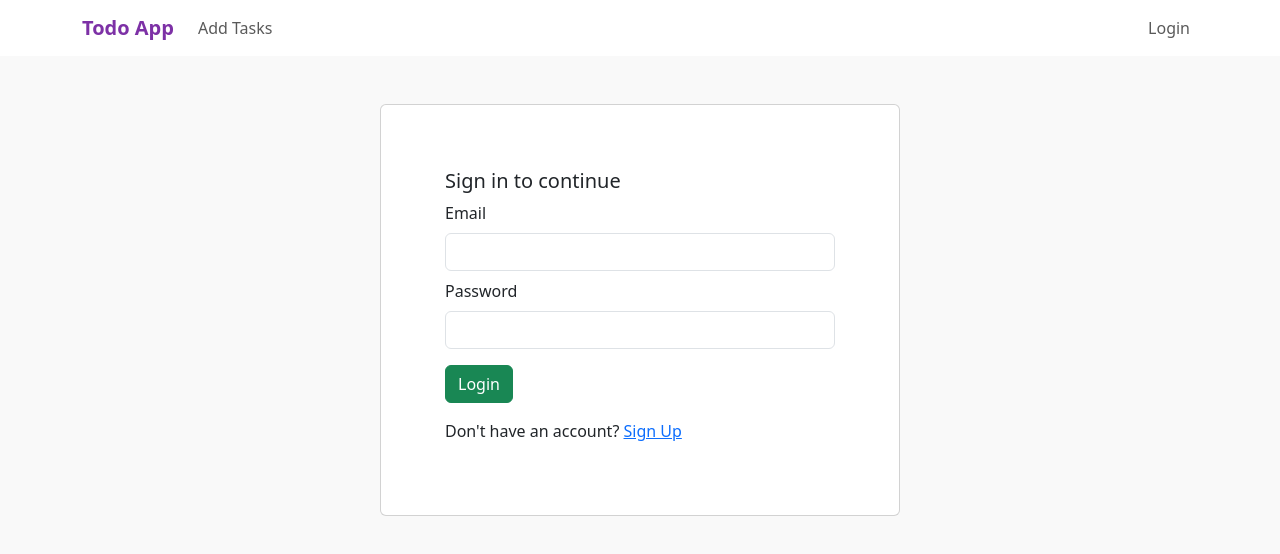
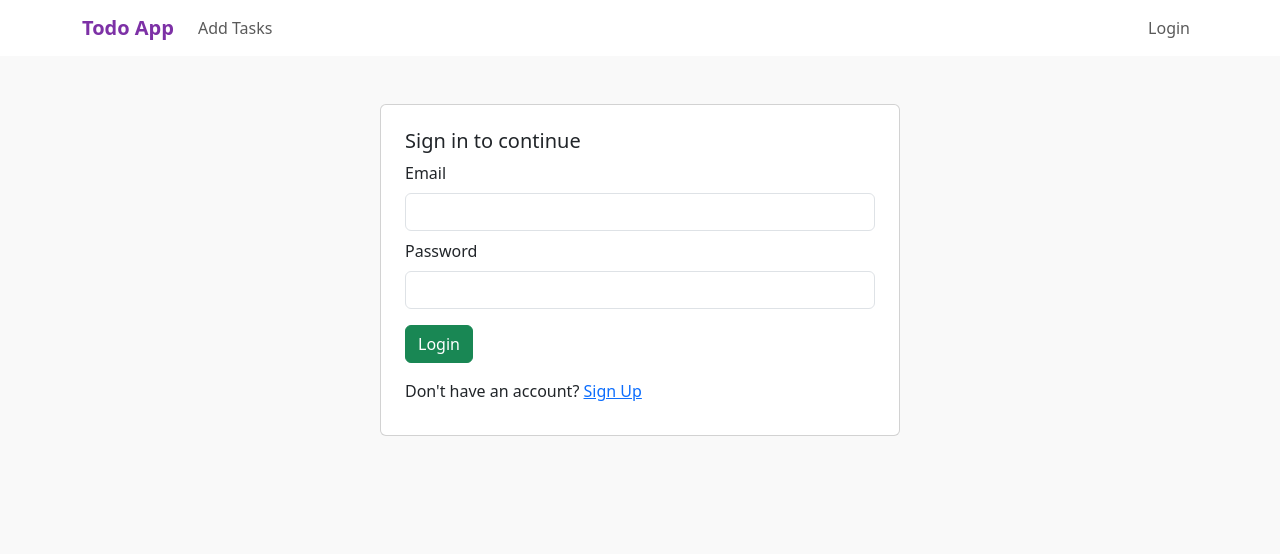
Before and after one commit to za-6174/todo-app, a React (Create React App) app: page /login in a window 1280 px wide. Shown: the top 554 px of the page. Built offline with nearby package versions, Linux system fonts and the light colour scheme.

Commit message:
Update Login.js

```diff
--- a/src/views/auth/Login.js
+++ b/src/views/auth/Login.js
@@ -56,7 +56,7 @@ function Login() {
         <Container fluid>
             <Row className='justify-content-center'>
                 <Col xl={6}>
-                    <Card className='m-5 p-5'>
+                    <Card className='m-5 p-2'>
                         <Card.Body>
                             <Card.Title>Sign in to continue</Card.Title>
                             <Form onSubmit={login}>
```
